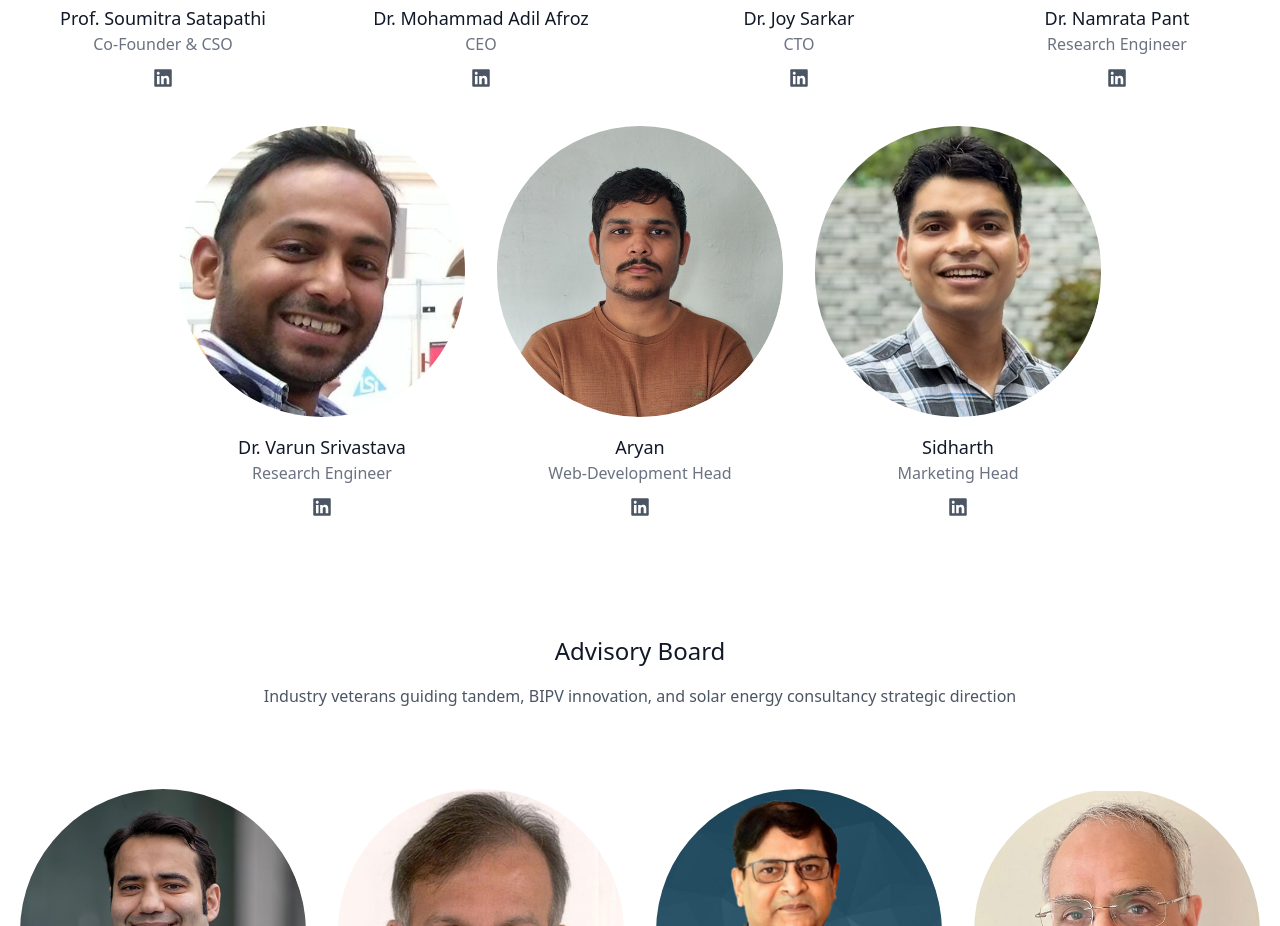
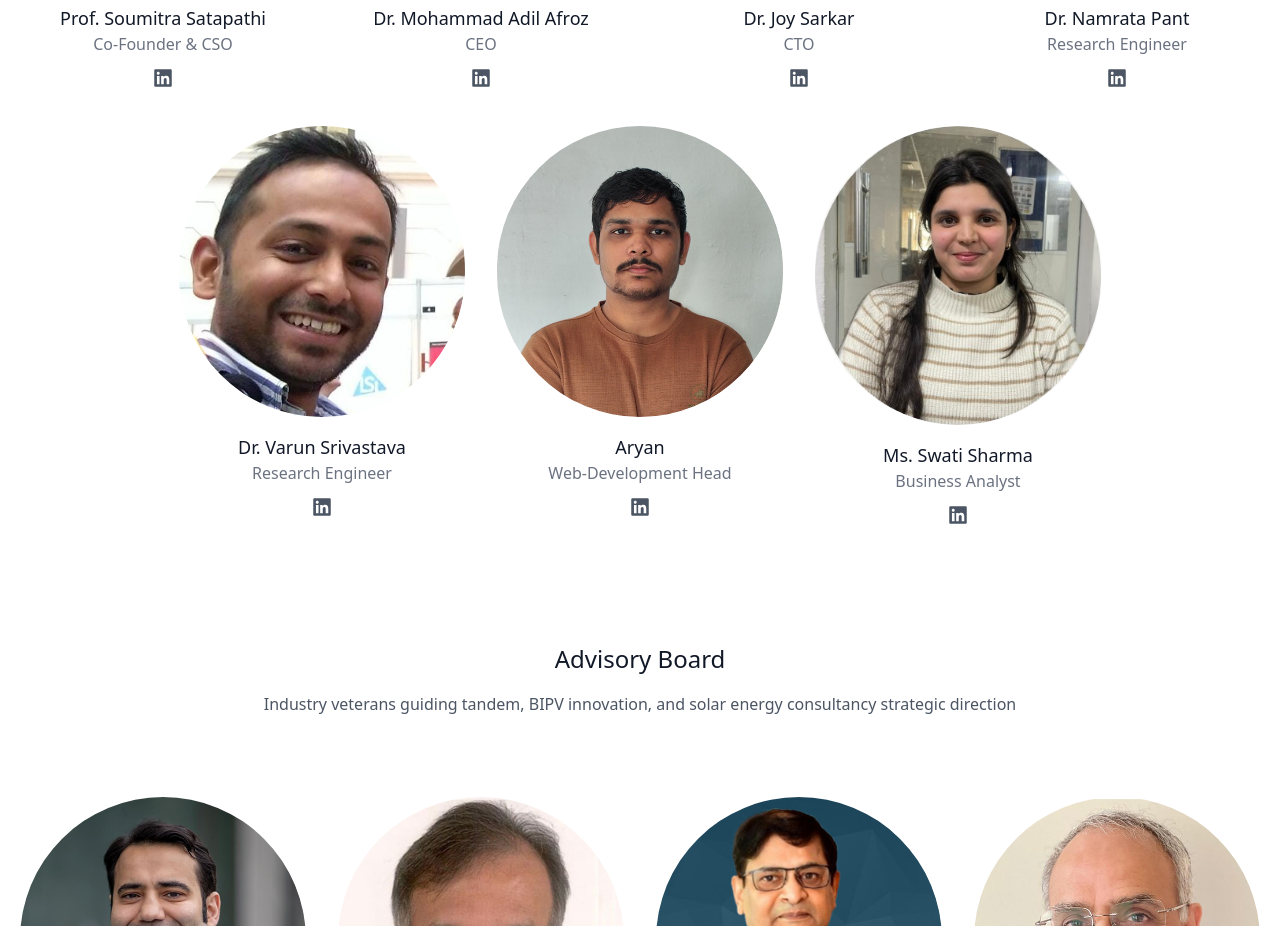
Before and after one commit to aryn3017/PerovskiteInnovation, a Next.js app: page / in a window 1280 px wide. Shown: the part 3040-3966 px from the top of the page. Built offline with nearby package versions, Linux system fonts and the light colour scheme; a web font is replaced by a local one.

Commit message:
swatimam

```diff
--- a/components/Hero/Body2.js
+++ b/components/Hero/Body2.js
@@ -96,10 +96,10 @@ Pant</h2>
       </div>
       <div class="p-4 lg:w-1/4 md:w-1/2">
         <div class="h-full flex flex-col items-center text-center">
-          <Image alt="team" class="flex-shrink-0 rounded-full w-full object-cover object-center mb-4" height={200} width={200} src="/sidharth.png"/>
+          <Image alt="team" class="flex-shrink-0 rounded-full w-full object-cover object-center mb-4" height={200} width={200} src="/Swati.jpeg"/>
           <div class="w-full">
-            <h2 class="title-font font-medium text-lg text-gray-900">Sidharth</h2>
-            <h3 class="text-gray-500 mb-3">Marketing Head</h3>
+            <h2 class="title-font font-medium text-lg text-gray-900">Ms. Swati Sharma</h2>
+            <h3 class="text-gray-500 mb-3">Business Analyst</h3>
             {/* <p class="mb-4">DIY tote bag drinking vinegar cronut adaptogen squid fanny pack vaporware.</p> */}
             <span class="inline-flex">
               <a href=''>
@@ -189,10 +189,10 @@ Pant <FaLinkedin className='size-5 inline-block mb-1 ml-2' /></h2>
       </div>
       <div class="p-2 lg:w-1/3 md:w-1/2 w-full">
         <div class="h-full flex items-center border-gray-200 border p-4 rounded-lg">
-          <Image alt="team" class="w-16 h-16 bg-gray-100 object-cover object-center flex-shrink-0 rounded-full mr-4"  height={200} width={200}  src="/sidharth.png"/>
+          <Image alt="team" class="w-16 h-16 bg-gray-100 object-cover object-center flex-shrink-0 rounded-full mr-4"  height={200} width={200}  src="/Swati.jpeg"/>
           <div class="flex-grow">
-            <h2 class="text-gray-900 title-font font-medium">Sidharth <FaLinkedin className='size-5 inline-block mb-1 ml-2' /></h2>
-            <p class="text-gray-500">Marketing Head</p>
+            <h2 class="text-gray-900 title-font font-medium">Ms. Swati Sharma<FaLinkedin className='size-5 inline-block mb-1 ml-2' /></h2>
+            <p class="text-gray-500">Business Analyst</p>
           </div>
         </div>
       </div>
```
Also changed, not shown: public/Swati.jpeg (added).
